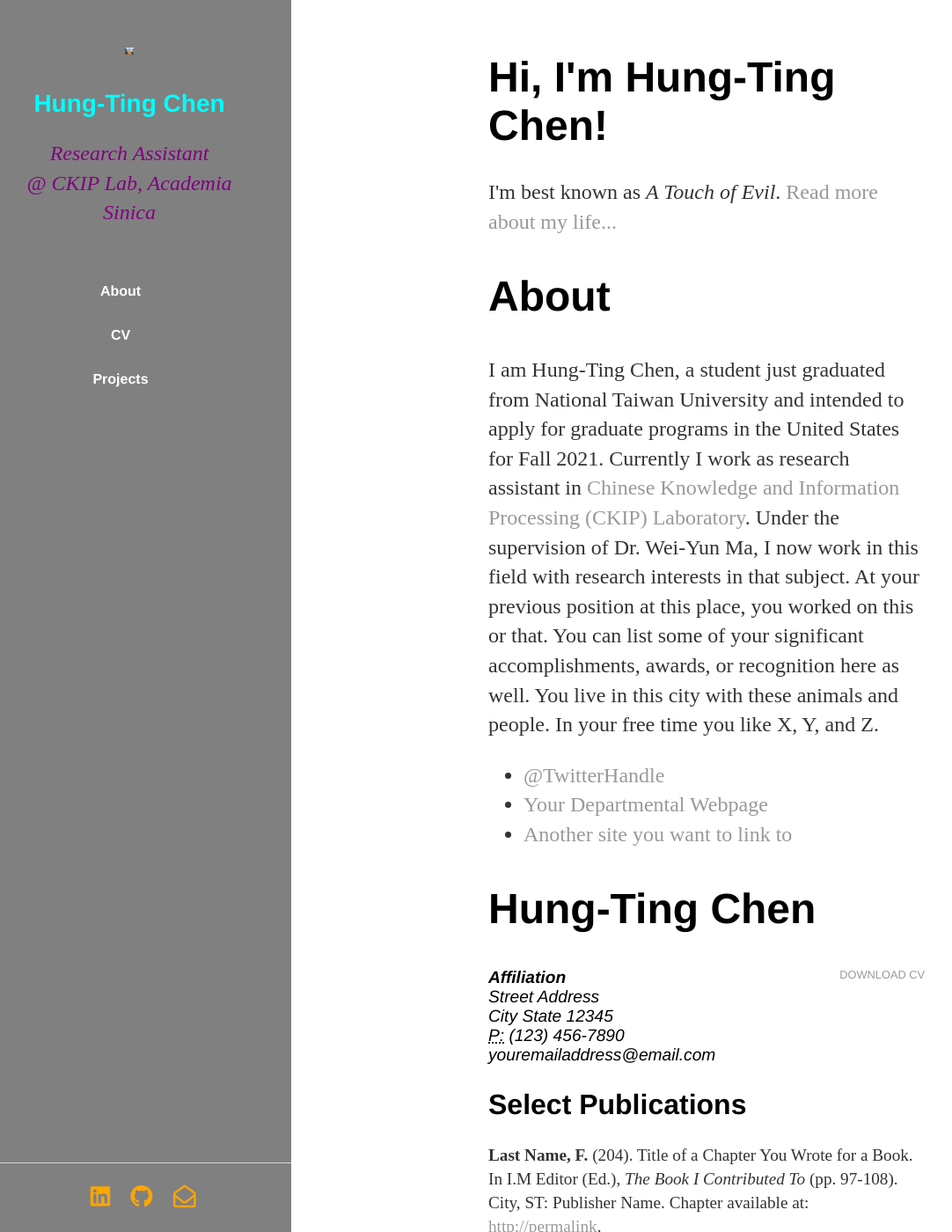
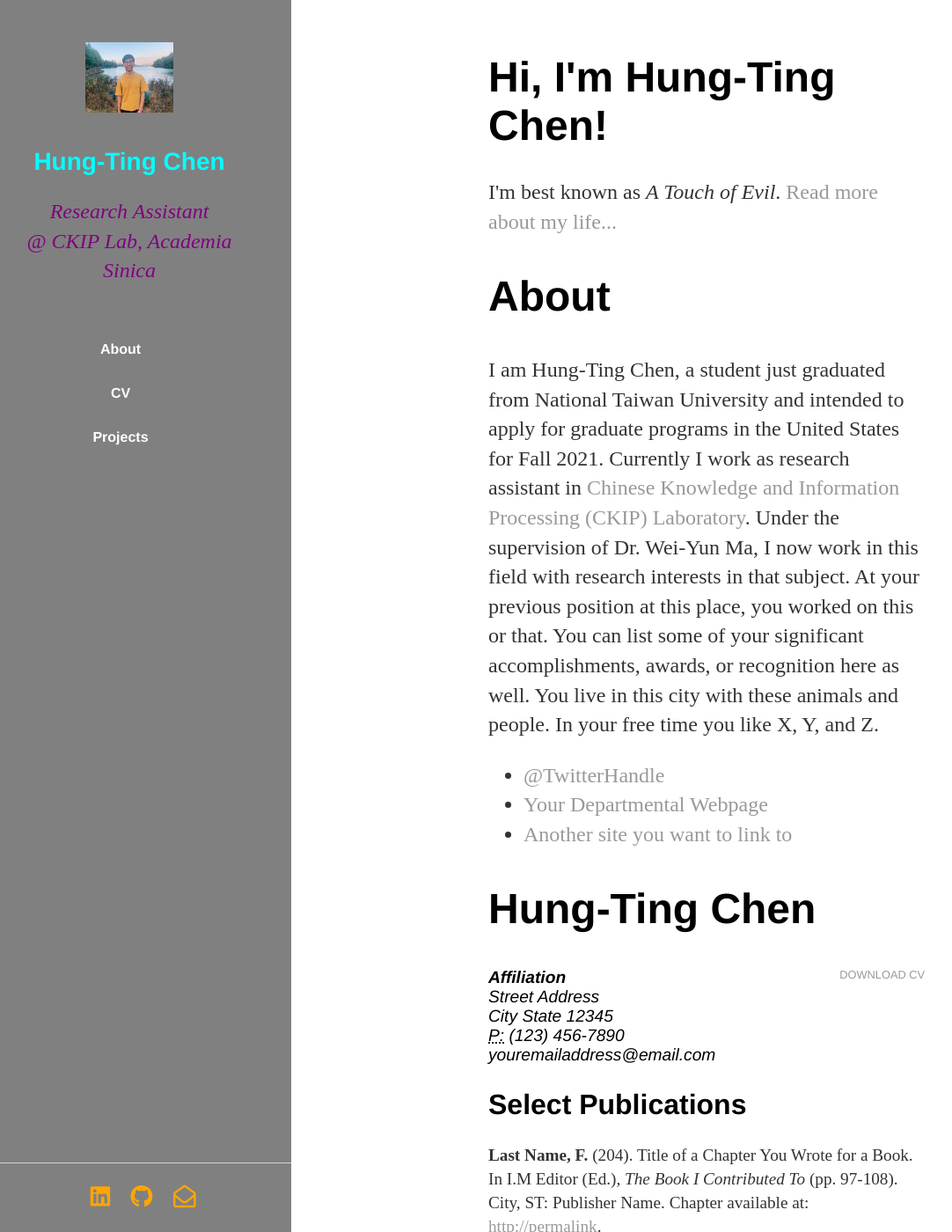
Before and after one commit to timchen0618/timchen0618.github.io, a Jekyll site: the page index.html, which Jekyll copies as it is, in a window 1280 px wide and 1400 px high. Shown: the whole window at 88% size, without its empty margins (37-1119 px from the left). Built offline with Jekyll 4.4.1, drawn with Linux system fonts in a browser that asks for light colours; nearby versions of some CDN libraries.

Commit message:
add photo

```diff
--- a/css/main.css
+++ b/css/main.css
@@ -56,8 +56,8 @@
 }
 
 .tim{
-    width: 10px;
-    height: 8px;
+    width: 100px;
+    height: 80px;
 }
 
 /** header **/
```
